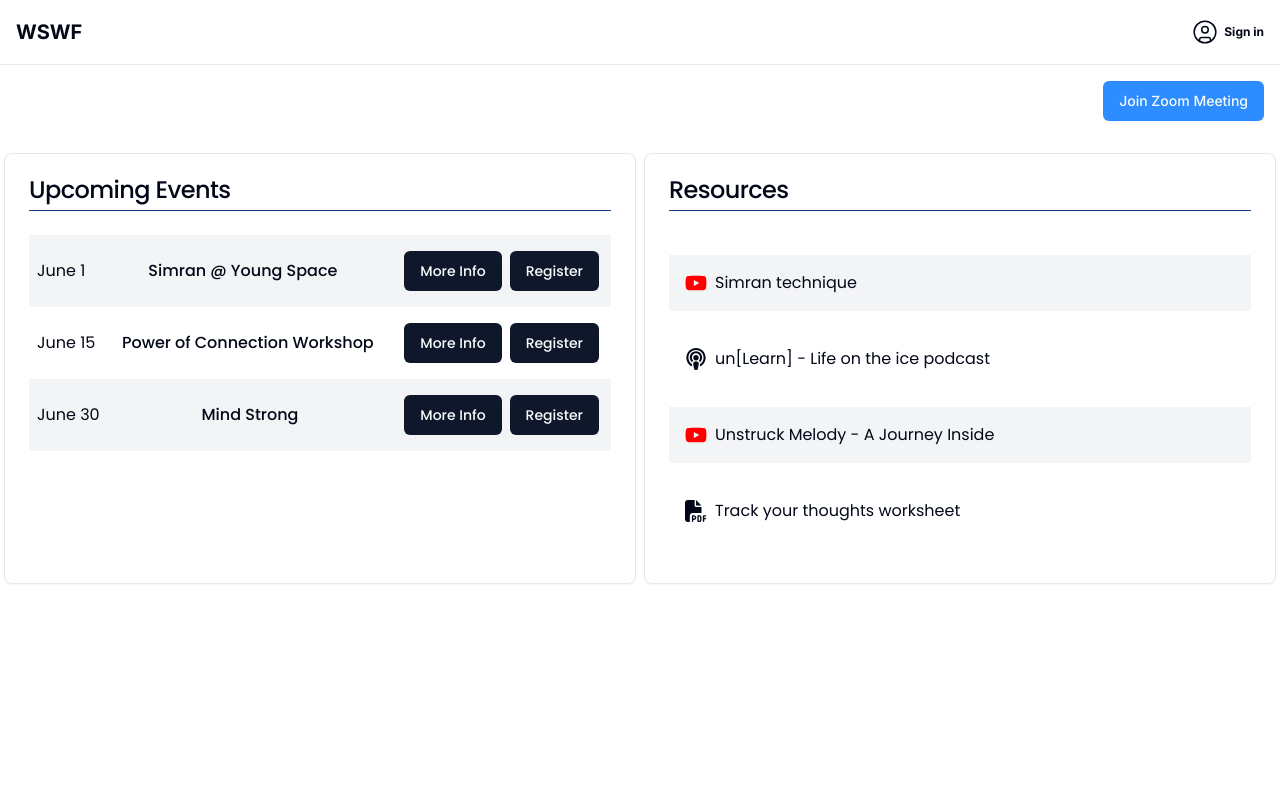
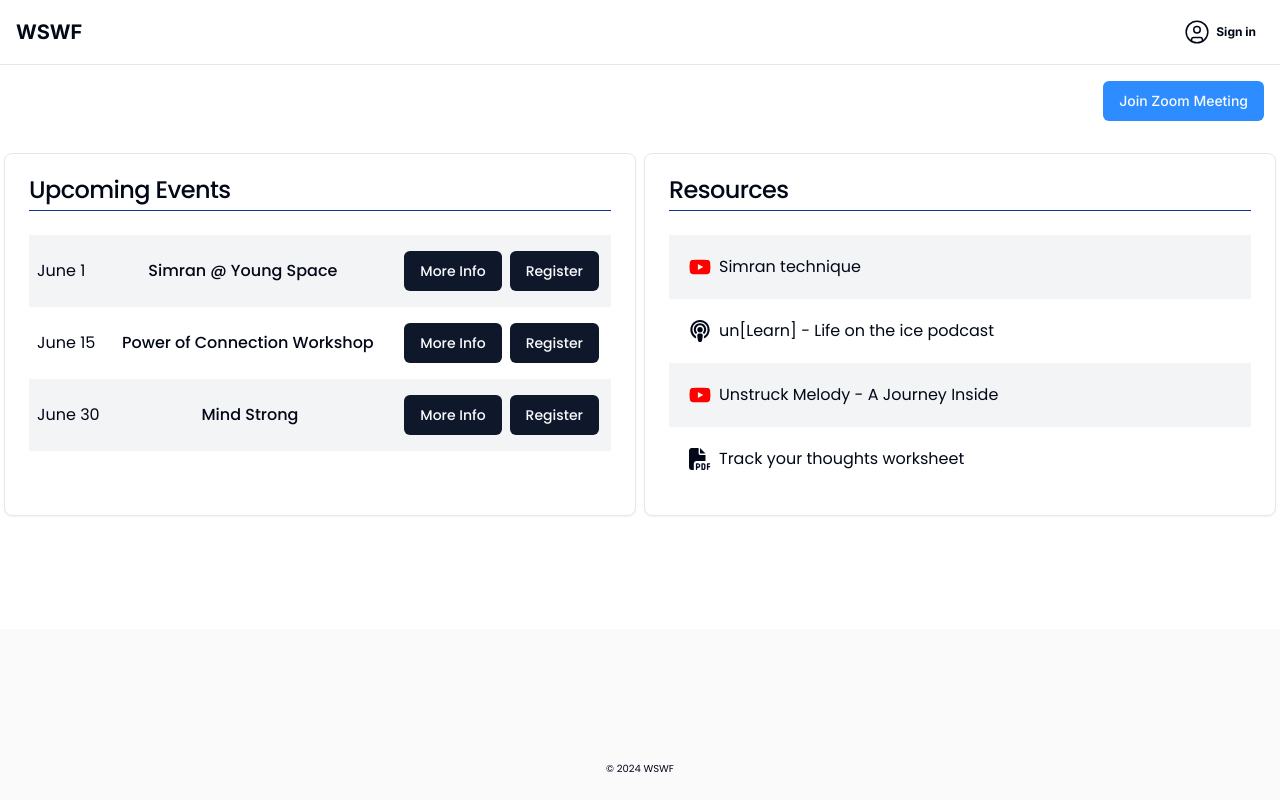
Before and after one commit to jdsghuman/wswf-poc, a Next.js app: page / in a window 1280 px wide. Built offline with nearby package versions, Linux system fonts and the light colour scheme; no server answers.

Commit message:
update styles

```diff
--- a/src/app/globals.css
+++ b/src/app/globals.css
@@ -74,3 +74,10 @@
     @apply bg-background text-foreground;
   }
 }
+
+html,
+body,
+#__next {
+  height: 100%;
+  margin: 0;
+}
--- a/src/app/layout.tsx
+++ b/src/app/layout.tsx
@@ -2,13 +2,8 @@ import type { Metadata } from "next";
 import { Inter } from "next/font/google";
 import "./globals.css";
 import Navbar from "@/components/navbar";
-import {
-  ClerkProvider,
-  SignInButton,
-  SignedIn,
-  SignedOut,
-  UserButton,
-} from "@clerk/nextjs";
+import { ClerkProvider } from "@clerk/nextjs";
+import Footer from "@/components/footer";
 
 const inter = Inter({ subsets: ["latin"] });
 
@@ -25,9 +20,10 @@ export default function RootLayout({
   return (
     <ClerkProvider>
       <html lang="en">
-        <body className={inter.className}>
+        <body className={`${inter.className} flex flex-col min-h-screen`}>
           <Navbar />
-          {children}
+          <main className="flex-grow">{children}</main>
+          <Footer />
         </body>
       </html>
     </ClerkProvider>
--- a/src/app/page.tsx
+++ b/src/app/page.tsx
@@ -14,15 +14,16 @@ import ZoomLink from "@/components/zoom-link";
 import { FaYoutube } from "react-icons/fa";
 import { FaFilePdf } from "react-icons/fa6";
 import { FaPodcast } from "react-icons/fa";
+import Link from "next/link";
 
 export default function Home() {
   return (
     <Container>
-      <div className="my-4 mx-4 flex justify-end">
+      <div className="my-4 mx-4 flex justify-end h-full">
         <ZoomLink meetingId="1234567890" passcode="password123" />
       </div>
       <div className="flex w-full mt-8 max-xl:flex-col">
-        <div className="flex-1 ml-1 mr-1 max-xl:my-2">
+        <div className="flex-1 ml-1 mr-1 max-xl:my-4">
           <Card className="flex flex-col h-full">
             <CardHeader>
               <CardTitle
@@ -31,7 +32,7 @@ export default function Home() {
                 Upcoming Events
               </CardTitle>
             </CardHeader>
-            <CardContent>
+            <CardContent className="max-xs:px-0">
               <ul className={`${poppins400.className}`}>
                 <li className="flex justify-between items-center odd:bg-gray-100 p-2 py-4 max-sm:flex-col max-sm:py-3">
                   <p>June 1</p>
@@ -63,7 +64,7 @@ export default function Home() {
             </CardContent>
           </Card>
         </div>
-        <div className="flex-1 ml-1 mr-1  max-xl:my-2">
+        <div className="flex-1 ml-1 mr-1  max-xl:my-4">
           <Card className="flex flex-col h-full">
             <CardHeader>
               <CardTitle
@@ -72,23 +73,33 @@ export default function Home() {
                 Resources
               </CardTitle>
             </CardHeader>
-            <CardContent>
+            <CardContent className="max-xs:px-0">
               <ul className={`${poppins400.className}`}>
-                <li className="flex items-center my-5 odd:bg-gray-100 p-4">
+                <li className="odd:bg-gray-100 p-5">
+                  <Link className="flex items-center" href="">
                     <FaYoutube color="#FF0000" size={22} />
                     <p className="ml-2">Simran technique</p>
+                  </Link>
                 </li>
-                <li className="flex items-center my-5 odd:bg-gray-100 p-4">
+                <li className="odd:bg-gray-100 p-5">
+                  <Link className="flex items-center" href="">
                     <FaPodcast size={22} />
                     <p className="ml-2">un[Learn] - Life on the ice podcast</p>
+                  </Link>
                 </li>
-                <li className="flex items-center my-5 odd:bg-gray-100 p-4">
+                <li className="odd:bg-gray-100 p-5">
+                  <Link className="flex items-center" href="">
+                    {" "}
                     <FaYoutube color="#FF0000" size={22} />
                     <p className="ml-2">Unstruck Melody - A Journey Inside</p>
+                  </Link>
                 </li>
-                <li className="flex items-center my-5 odd:bg-gray-100 p-4">
+                <li className="odd:bg-gray-100 p-5">
+                  <Link className="flex items-center" href="">
+                    {" "}
                     <FaFilePdf size={22} />
                     <p className="ml-2">Track your thoughts worksheet</p>
+                  </Link>
                 </li>
               </ul>
             </CardContent>
--- /dev/null
+++ b/src/components/footer.tsx
@@ -0,0 +1,39 @@
+"use client";
+
+import { useEffect, useState } from "react";
+import { poppins400 } from "@/app/fonts";
+import Container from "@/components/container";
+
+const Footer = () => {
+  const [isMounted, setIsMounted] = useState(false);
+
+  const getCopyrightYear = () => {
+    const currentDate = new Date();
+    return currentDate.getFullYear();
+  };
+
+  useEffect(() => {
+    setIsMounted(true);
+  }, []);
+
+  if (!isMounted) {
+    return null;
+  }
+
+  return (
+    <footer className={`${poppins400.className} bg-[#fafafa] w-full mt-12 p-4`}>
+      <Container>
+        <div className="flex flex-row justify-between h-[100px] p-8 px-20 max-lg:px-6 max-md:px-4 max-md:flex-col max-md:items-center">
+          <div className="flex flex-row justify-around max-xs:justify-between w-[400px] max-md:w-full text-sm mt-[10px]">
+            {/* Your footer content goes here */}
+          </div>
+        </div>
+        <div className="py-2 flex flex-col justify-center items-center">
+          <p className="text-[10px] pt-2">&copy; {getCopyrightYear()} WSWF</p>
+        </div>
+      </Container>
+    </footer>
+  );
+};
+
+export default Footer;
--- a/src/components/navbar.tsx
+++ b/src/components/navbar.tsx
@@ -16,11 +16,12 @@ const Navbar = async () => {
           <nav>
             <div className="relative pl-0 max-sm:pl-2 px-2 sm:px-2 md:px-4 flex justify-between h-16 items-center font-bold text-xl">
               WSWF
+              <div className="pr-2">
                 <SignedOut>
                   <SignInButton>
                     <div className="flex cursor-pointer">
                       <CircleUser size={26} strokeWidth={1.4} />
-                    <p className="self-center ml-1.5 text-xs relative w-fit block after:block after:content-[''] after:absolute after:h-[2px] after:bg-[#113A85] after:w-full after:scale-x-0 after:hover:scale-x-100 after:transition after:duration-300 after:origin-left max-md:hidden">
+                      <p className="self-center ml-1.5 text-xs relative w-fit block after:block after:content-[''] after:absolute after:h-[2px] after:bg-[#113A85] after:w-full after:scale-x-0 after:hover:scale-x-100 after:transition after:duration-300 after:origin-left">
                         Sign in
                       </p>
                     </div>
@@ -30,6 +31,7 @@ const Navbar = async () => {
                   <UserButton afterSignOutUrl="/" />
                 </SignedIn>
               </div>
+            </div>
           </nav>
         </Container>
       </div>
--- a/src/components/zoom-link.tsx
+++ b/src/components/zoom-link.tsx
@@ -18,7 +18,7 @@ const ZoomLink: React.FC<ZoomLinkProps> = ({
   }`;
 
   return (
-    <Button className="bg-[#2d8cff]">
+    <Button className="bg-[#2d8cff] hover:bg-[#113A85]">
       <Link
         href={zoomUrl}
         target="_blank"
```
Lines whose indentation alone changed are shown as unchanged.
